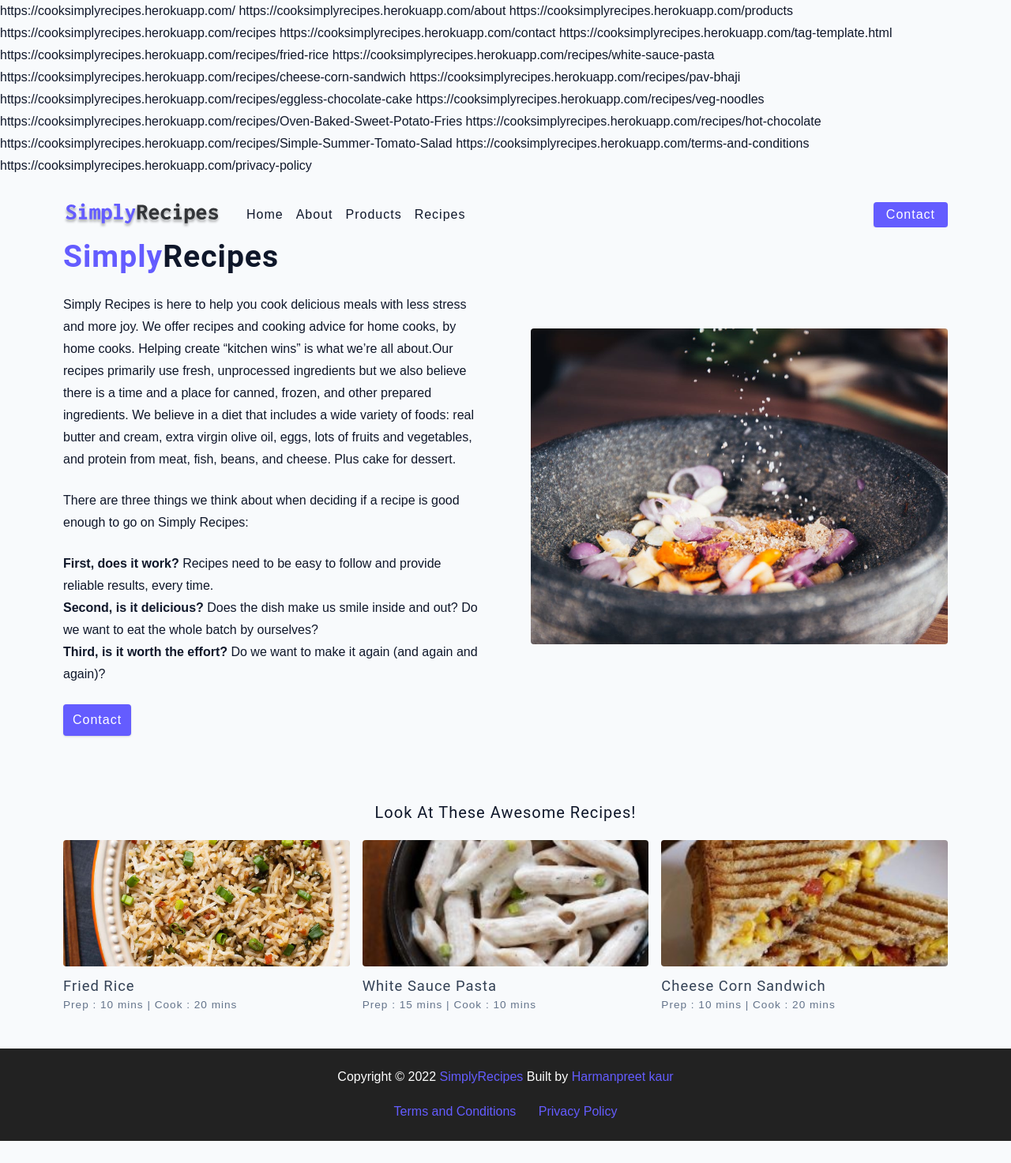
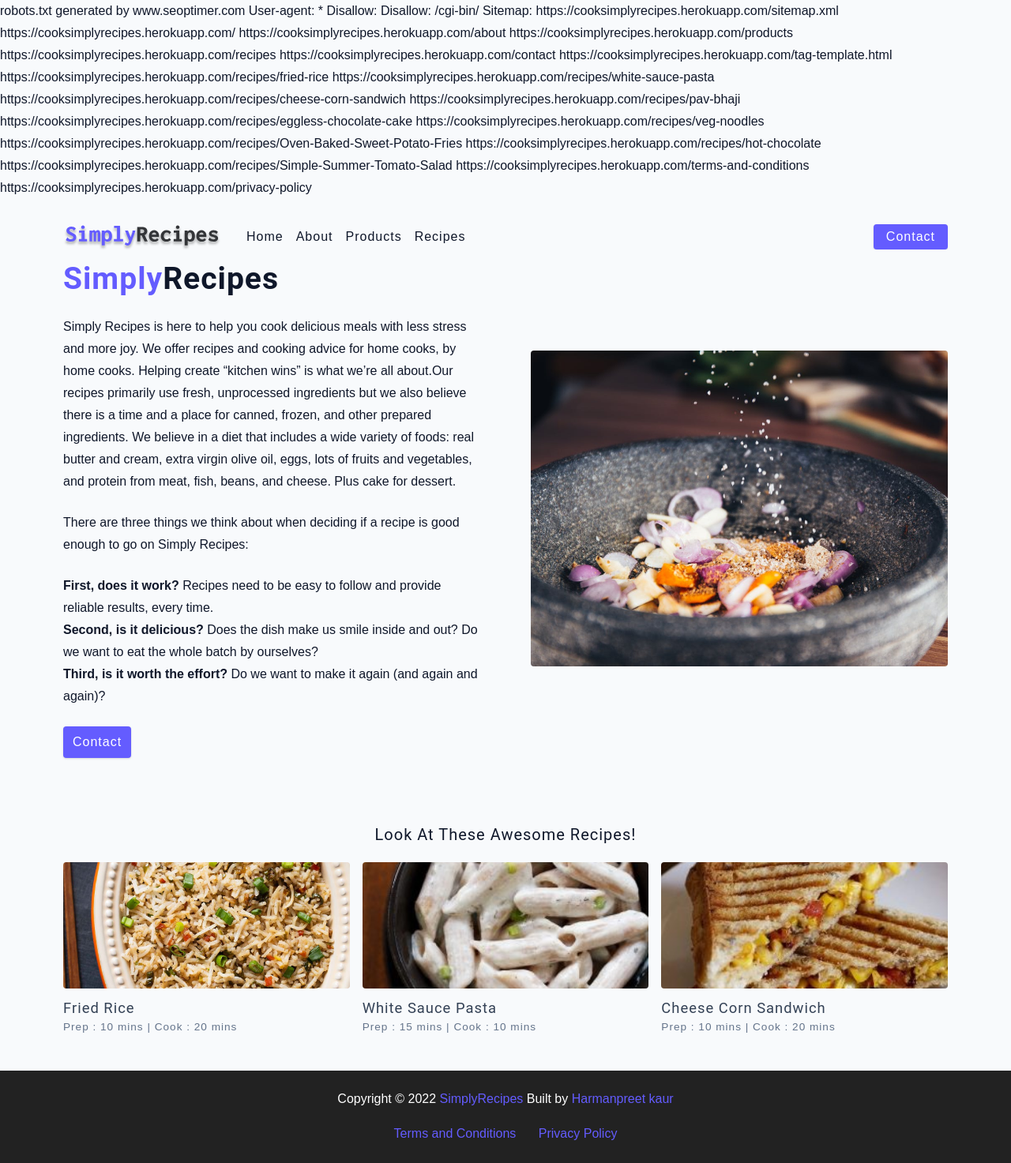
Before and after one commit to GaganBTS/Simply-recipes, a Django app: page /about in a window 1280 px wide. Shown: the whole page at 79% size. Before the commit the page ends 1445 px from the top, so only its background shows below. Run offline with Django 4.2, Linux system fonts and the light colour scheme; some libraries are stand-ins or nearby versions.

Commit message:
Update base.html

```diff
--- a/SimplyRecipes/templates/base.html
+++ b/SimplyRecipes/templates/base.html
@@ -21,6 +21,12 @@
     <!-- main css -->
     <link rel="stylesheet" href="{% static 'main.css' %}" />
     <link rel="canonical" href="https://cooksimplyrecipes.herokuapp.com/" />
+    robots.txt generated by www.seoptimer.com
+User-agent: *
+Disallow:
+Disallow: /cgi-bin/
+Sitemap: https://cooksimplyrecipes.herokuapp.com/sitemap.xml
+
     <script type="application/ld+json">
 {
   "@context": "https://schema.org/",
```
